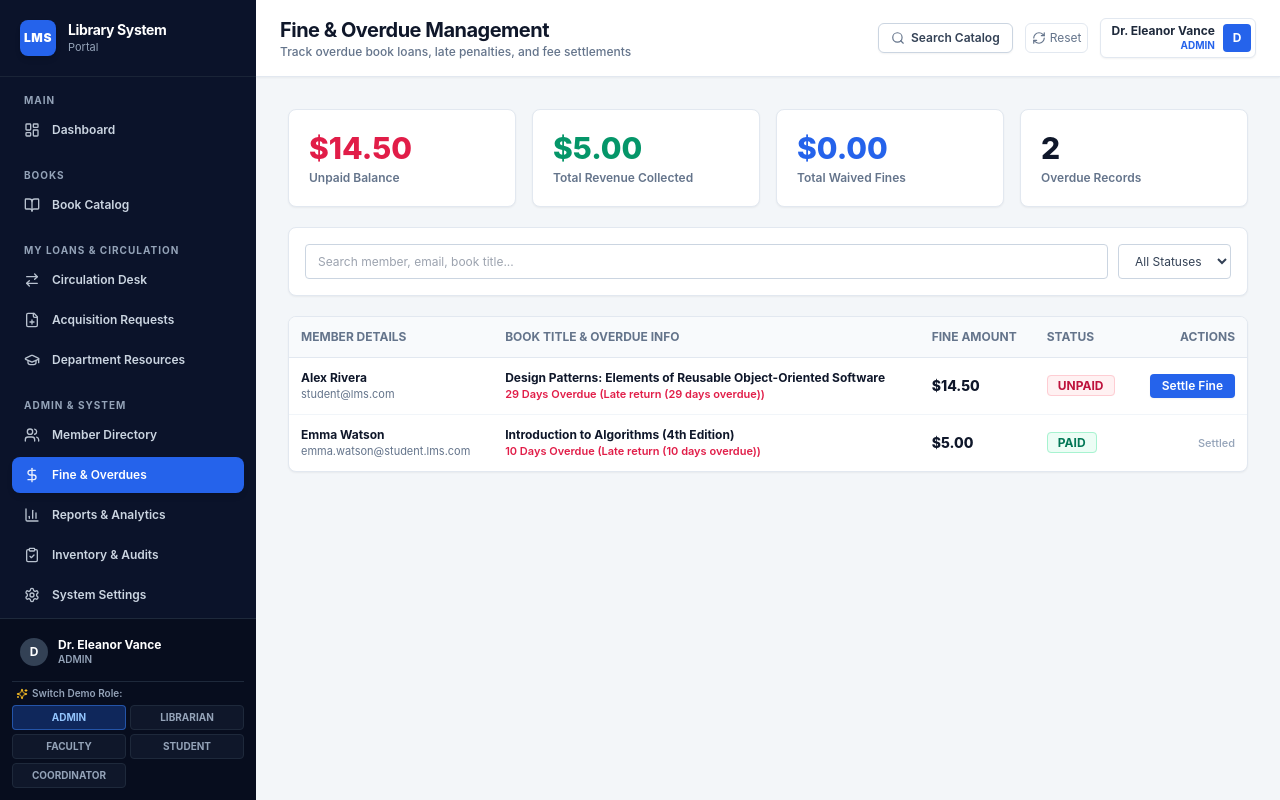
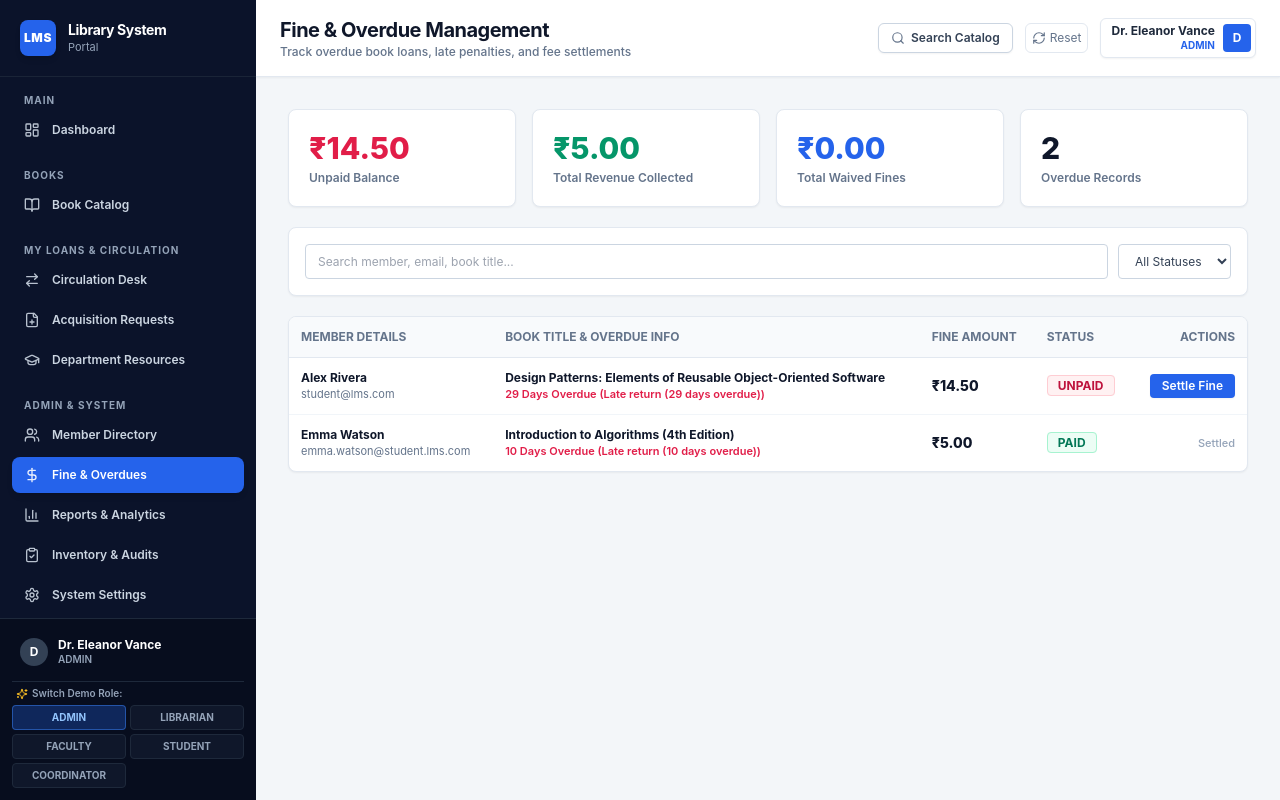
Before and after one commit to Iyyappan06/LMS, a Next.js app: page /fines in a window 1280 px wide. Built offline with nearby package versions, Linux system fonts and the light colour scheme.

Commit message:
ui chnages

```diff
--- a/src/app/fines/page.tsx
+++ b/src/app/fines/page.tsx
@@ -72,17 +72,17 @@ export default function FineOverduesPage() {
       {/* 4 Stat Cards */}
       <div className="grid grid-cols-1 sm:grid-cols-2 lg:grid-cols-4 gap-4">
         <div className="bg-white rounded-lg border border-slate-200 p-5 shadow-sm">
-          <p className="text-3xl font-extrabold text-rose-600">${totalUnpaid.toFixed(2)}</p>
+          <p className="text-3xl font-extrabold text-rose-600">₹{totalUnpaid.toFixed(2)}</p>
           <p className="text-xs text-slate-500 font-semibold mt-1">Unpaid Balance</p>
         </div>
 
         <div className="bg-white rounded-lg border border-slate-200 p-5 shadow-sm">
-          <p className="text-3xl font-extrabold text-emerald-600">${totalCollected.toFixed(2)}</p>
+          <p className="text-3xl font-extrabold text-emerald-600">₹{totalCollected.toFixed(2)}</p>
           <p className="text-xs text-slate-500 font-semibold mt-1">Total Revenue Collected</p>
         </div>
 
         <div className="bg-white rounded-lg border border-slate-200 p-5 shadow-sm">
-          <p className="text-3xl font-extrabold text-blue-600">${totalWaived.toFixed(2)}</p>
+          <p className="text-3xl font-extrabold text-blue-600">₹{totalWaived.toFixed(2)}</p>
           <p className="text-xs text-slate-500 font-semibold mt-1">Total Waived Fines</p>
         </div>
 
@@ -150,7 +150,7 @@ export default function FineOverduesPage() {
                       </div>
                     </td>
                     <td className="p-3 font-extrabold text-slate-900 text-sm">
-                      ${fine.amount.toFixed(2)}
+                      ₹{fine.amount.toFixed(2)}
                     </td>
                     <td className="p-3">
                       <span
@@ -199,7 +199,7 @@ export default function FineOverduesPage() {
             <div className="p-3 bg-slate-50 rounded border border-slate-200 text-xs space-y-1">
               <p><strong className="text-slate-700">Member:</strong> {selectedFine.user_name}</p>
               <p><strong className="text-slate-700">Book:</strong> {selectedFine.book_title}</p>
-              <p><strong className="text-slate-700">Fine Amount:</strong> ${selectedFine.amount.toFixed(2)}</p>
+              <p><strong className="text-slate-700">Fine Amount:</strong> ₹{selectedFine.amount.toFixed(2)}</p>
             </div>
 
             <div className="space-y-1 text-xs">
--- a/src/app/requests/page.tsx
+++ b/src/app/requests/page.tsx
@@ -142,7 +142,7 @@ export default function FacultyRequestsPage() {
         </div>
 
         <div className="bg-white rounded-lg border border-slate-200 p-5 shadow-sm">
-          <p className="text-3xl font-extrabold text-blue-600">${totalCostApproved.toFixed(2)}</p>
+          <p className="text-3xl font-extrabold text-blue-600">₹{totalCostApproved.toFixed(2)}</p>
           <p className="text-xs text-slate-500 font-semibold mt-1">Approved Budget</p>
         </div>
       </div>
@@ -221,7 +221,7 @@ export default function FacultyRequestsPage() {
                         {req.priority}
                       </span>
                       <div className="text-xs font-bold text-blue-600 mt-1">
-                        ${req.estimated_cost.toFixed(2)}
+                        ₹{req.estimated_cost.toFixed(2)}
                       </div>
                     </td>
                     <td className="p-3">
@@ -334,7 +334,7 @@ export default function FacultyRequestsPage() {
                   />
                 </div>
                 <div>
-                  <label className="block font-semibold text-slate-700 mb-1">Est. Cost ($)</label>
+                  <label className="block font-semibold text-slate-700 mb-1">Est. Cost (₹)</label>
                   <input
                     type="number"
                     step="0.01"
--- a/src/app/settings/page.tsx
+++ b/src/app/settings/page.tsx
@@ -115,7 +115,7 @@ export default function SystemSettingsPage() {
 
               <div>
                 <label className="block font-semibold text-slate-700 mb-1">
-                  Overdue Fine Rate ($/Day)
+                  Overdue Fine Rate (₹/Day)
                 </label>
                 <input
                   type="number"
```
Also changed, not shown: 1 other file (tests, documents, lock files or other folders).
